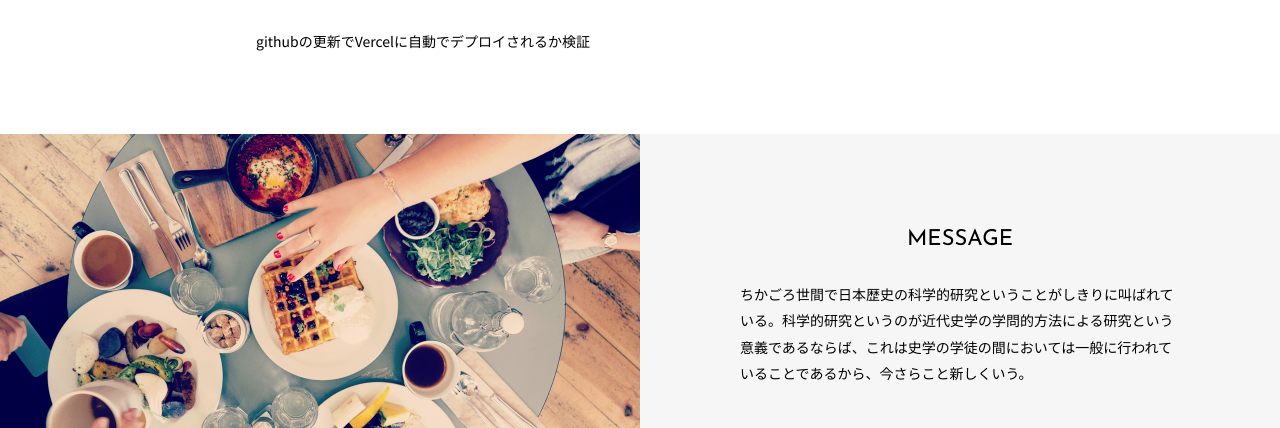
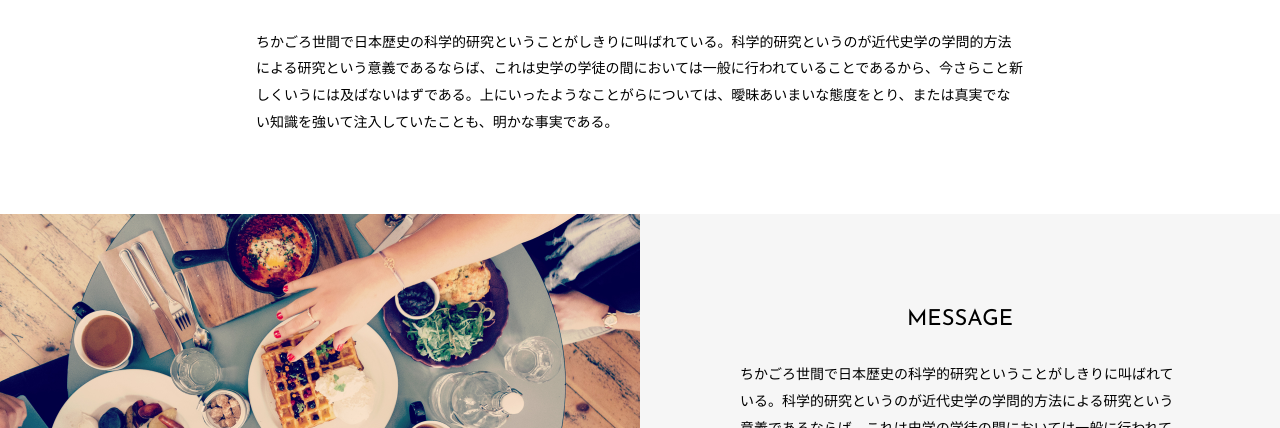
Before and after one commit to adLoremtu/hostingServiceTest, a plain HTML site: page index.html in a window 1280 px wide. Shown: the part 672-1100 px from the top of the page. Drawn offline with nearby package versions, Linux system fonts and the light colour scheme.

Commit message:
文章を元に戻す

```diff
--- a/index.html
+++ b/index.html
@@ -40,7 +40,7 @@
 		<h2>VISION</h2>
 	</header>
 	<div class="vision">
-		githubの更新でVercelに自動でデプロイされるか検証
+		ちかごろ世間で日本歴史の科学的研究ということがしきりに叫ばれている。科学的研究というのが近代史学の学問的方法による研究という意義であるならば、これは史学の学徒の間においては一般に行われていることであるから、今さらこと新しくいうには及ばないはずである。上にいったようなことがらについては、曖昧あいまいな態度をとり、または真実でない知識を強いて注入していたことも、明かな事実である。
 	</div>
 </section>
 <!-- // VISION -->
```
